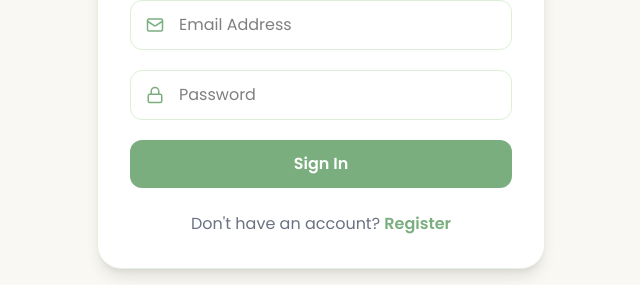
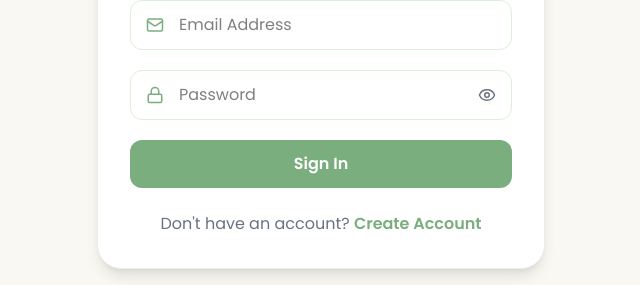
Before and after one commit to shehwarm/MindGuard, a React app in the folder frontend/: page /login in a window 1280 px wide. Shown: the part 381-666 px from the top of the page, without its empty margins (319-959 px from the left). Built offline with nearby package versions, Linux system fonts and the light colour scheme; the HTML template or start-up script is replaced by a standard one.

Commit message:
feat: enhance InputField component with password visibility toggle and error handling; update Login and Register pages for validation

```diff
--- a/frontend/src/components/InputField.jsx
+++ b/frontend/src/components/InputField.jsx
@@ -1,3 +1,6 @@
+import { useState } from "react";
+import { Eye, EyeOff } from "lucide-react";
+
 function InputField({
   icon: Icon,
   type,
@@ -5,36 +8,74 @@ function InputField({
   placeholder,
   value,
   onChange,
+  error,
+  required = false,
 }) {
+  const [showPassword, setShowPassword] = useState(false);
+
+  const inputType =
+    type === "password"
+      ? showPassword
+        ? "text"
+        : "password"
+      : type;
+
   return (
+    <div>
       <div className="relative">
-
+        {/* Left Icon */}
         <Icon
           size={18}
-        className="absolute left-4 top-4 text-[#7BAE7F]"
+          className="absolute left-4 top-1/2 -translate-y-1/2 text-[#7BAE7F]"
         />
 
+        {/* Input */}
         <input
-        type={type}
+          type={inputType}
           name={name}
           placeholder={placeholder}
           value={value}
           onChange={onChange}
-        className="
+          required={required}
+          className={`
             w-full
-        border
-        border-[#DDEFD8]
             rounded-xl
             py-3
             pl-12
-        pr-4
+            pr-12
             outline-none
-        focus:ring-2
-        focus:ring-[#A8C3A0]
-        focus:border-[#7BAE7F]
-        "
+            transition-all
+            duration-200
+            ${
+              error
+                ? "border border-red-400 focus:ring-2 focus:ring-red-200"
+                : "border border-[#DDEFD8] focus:ring-2 focus:ring-[#A8C3A0] focus:border-[#7BAE7F]"
+            }
+          `}
         />
 
+        {/* Show / Hide Password */}
+        {type === "password" && (
+          <button
+            type="button"
+            onClick={() => setShowPassword((prev) => !prev)}
+            className="absolute right-4 top-1/2 -translate-y-1/2 text-gray-500 hover:text-[#5E8F63] transition-colors"
+          >
+            {showPassword ? (
+              <EyeOff size={18} />
+            ) : (
+              <Eye size={18} />
+            )}
+          </button>
+        )}
+      </div>
+
+      {/* Error Message */}
+      {error && (
+        <p className="mt-1 ml-1 text-sm text-red-500">
+          {error}
+        </p>
+      )}
     </div>
   );
 }
--- a/frontend/src/pages/Login.jsx
+++ b/frontend/src/pages/Login.jsx
@@ -2,6 +2,7 @@ import { useState } from "react";
 import { Link, useNavigate } from "react-router-dom";
 import { Mail, Lock } from "lucide-react";
 import toast from "react-hot-toast";
+
 import api from "../services/api";
 
 import Logo from "../components/Logo";
@@ -17,22 +18,47 @@ function Login() {
     password: "",
   });
 
-  const [loading, setLoading] =useState(false);
+  const [errors, setErrors] = useState({});
+
+  const [loading, setLoading] = useState(false);
 
   const handleChange = (e) => {
     setFormData((prev) => ({
       ...prev,
       [e.target.name]: e.target.value,
     }));
+
+    // Remove error while typing
+    setErrors((prev) => ({
+      ...prev,
+      [e.target.name]: "",
+    }));
+  };
+
+  const validateForm = () => {
+    const newErrors = {};
+
+    if (!formData.email.trim()) {
+      newErrors.email = "Email is required.";
+    } else if (!/\S+@\S+\.\S+/.test(formData.email)) {
+      newErrors.email = "Please enter a valid email.";
+    }
+
+    if (!formData.password) {
+      newErrors.password = "Password is required.";
+    } else if (formData.password.length < 6) {
+      newErrors.password = "Password must be at least 6 characters.";
+    }
+
+    setErrors(newErrors);
+
+    return Object.keys(newErrors).length === 0;
   };
 
   const handleSubmit = async (e) => {
     e.preventDefault();
 
-    if (!formData.email || !formData.password) {
-      toast.error("Please fill all fields.");
-      return;
-    }
+    if (!validateForm()) return;
 
     try {
       setLoading(true);
@@ -41,14 +67,13 @@ function Login() {
 
       localStorage.setItem("token", response.data.token);
 
-      toast.success("Welcome back!");
+      toast.success("Welcome back! 🍵");
 
       navigate("/dashboard");
-
     } catch (error) {
       toast.error(
-      error.response?.data?.message || "Login failed."
-    );
+        error.response?.data?.message || "Login failed."
+      );
     } finally {
       setLoading(false);
     }
@@ -73,6 +98,8 @@ function Login() {
             placeholder="Email Address"
             value={formData.email}
             onChange={handleChange}
+            error={errors.email}
+            required
           />
 
           <InputField
@@ -82,6 +109,8 @@ function Login() {
             placeholder="Password"
             value={formData.password}
             onChange={handleChange}
+            error={errors.password}
+            required
           />
 
           <PrimaryButton
@@ -97,7 +126,7 @@ function Login() {
             to="/register"
             className="text-[#7BAE7F] font-semibold hover:underline"
           >
-            Register
+            Create Account
           </Link>
         </p>
 
--- a/frontend/src/pages/Register.jsx
+++ b/frontend/src/pages/Register.jsx
@@ -19,6 +19,8 @@ function Register() {
     password: "",
   });
 
+  const [errors, setErrors] = useState({});
+
   const [loading, setLoading] = useState(false);
 
   const handleChange = (e) => {
@@ -26,22 +28,55 @@ function Register() {
       ...prev,
       [e.target.name]: e.target.value,
     }));
+
+    // Clear error while typing
+    setErrors((prev) => ({
+      ...prev,
+      [e.target.name]: "",
+    }));
+  };
+
+  const validateForm = () => {
+    const newErrors = {};
+
+    // Name Validation
+    if (!formData.name.trim()) {
+      newErrors.name = "Name is required.";
+    } else if (formData.name.trim().length < 3) {
+      newErrors.name = "Name must be at least 3 characters.";
+    }
+
+    // Email Validation
+    if (!formData.email.trim()) {
+      newErrors.email = "Email is required.";
+    } else if (!/\S+@\S+\.\S+/.test(formData.email)) {
+      newErrors.email = "Please enter a valid email.";
+    }
+
+    // Password Validation
+    if (!formData.password) {
+      newErrors.password = "Password is required.";
+    } else if (formData.password.length < 6) {
+      newErrors.password = "Password must be at least 6 characters.";
+    }
+
+    setErrors(newErrors);
+
+    return Object.keys(newErrors).length === 0;
   };
 
   const handleSubmit = async (e) => {
     e.preventDefault();
 
-    if (!formData.name || !formData.email || !formData.password) {
-      toast.error("Please fill all fields.");
-      return;
-    }
+    if (!validateForm()) return;
 
     try {
       setLoading(true);
 
       await api.post("/auth/register", formData);
 
-      toast.success("Account created successfully!");
+      toast.success("Account created successfully! 🎉");
+
       navigate("/login");
 
     } catch (error) {
@@ -72,6 +107,8 @@ function Register() {
             placeholder="Full Name"
             value={formData.name}
             onChange={handleChange}
+            error={errors.name}
+            required
           />
 
           <InputField
@@ -81,6 +118,8 @@ function Register() {
             placeholder="Email Address"
             value={formData.email}
             onChange={handleChange}
+            error={errors.email}
+            required
           />
 
           <InputField
@@ -90,6 +129,8 @@ function Register() {
             placeholder="Password"
             value={formData.password}
             onChange={handleChange}
+            error={errors.password}
+            required
           />
 
           <PrimaryButton
```
Lines whose indentation alone changed are shown as unchanged.
